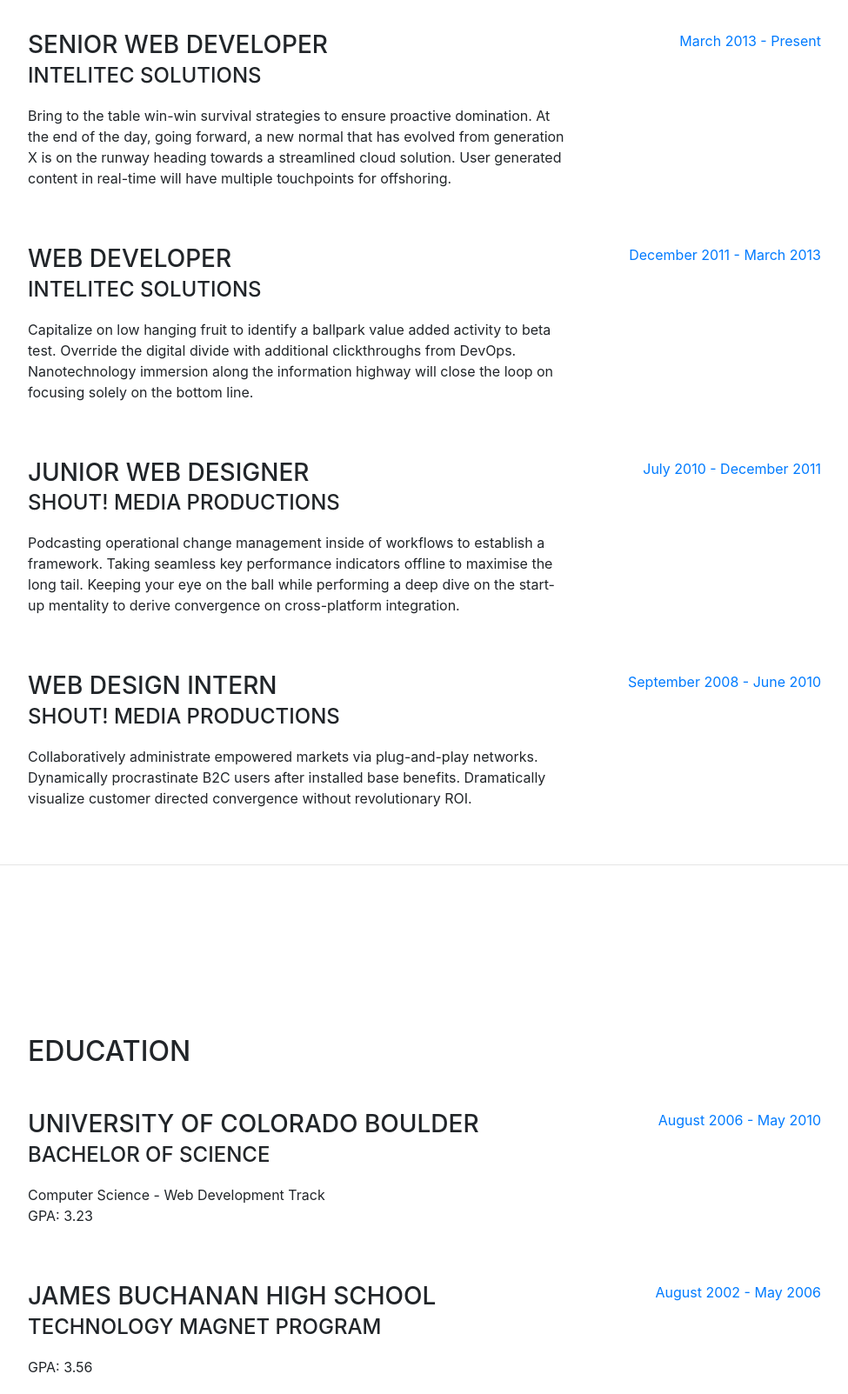
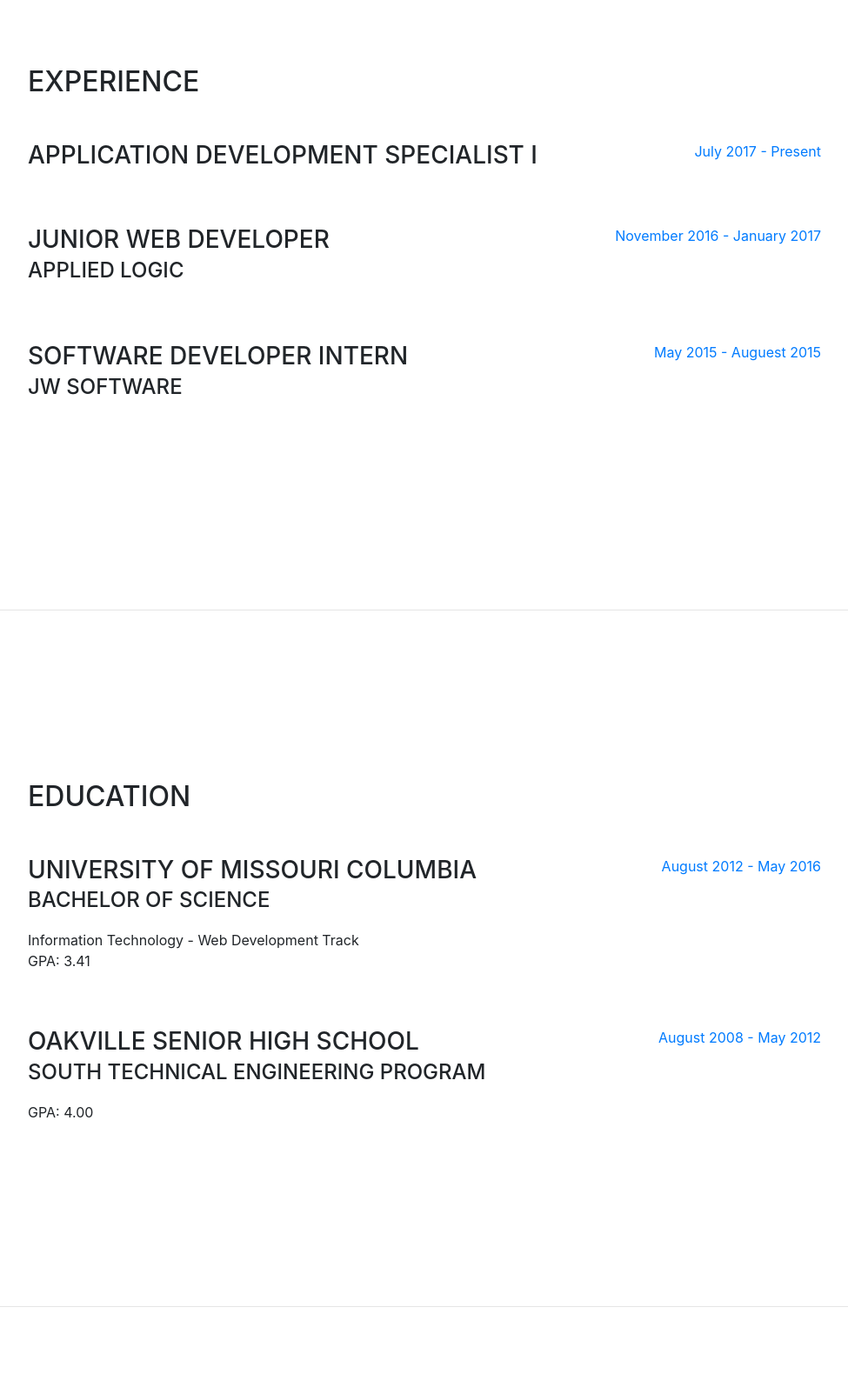
Before and after one commit to TheGittyBrogrammer/TheGittyBrogrammer.github.io, a website with bundled scripts: page index.html in a window 1280 px wide. Shown: the part 900-2503 px from the top of the page at 87% size, without its empty margins (288-1263 px from the left). Built offline with nearby package versions, Linux system fonts and the light colour scheme; a web font is replaced by a local one.

Commit message:
Add files via upload

```diff
--- a/index.html
+++ b/index.html
@@ -8,7 +8,7 @@
     <meta name="description" content="">
     <meta name="author" content="">
 
-    <title>Resume - Start Bootstrap Theme</title>
+    <title>Benjamin Seah</title>
 
     <!-- Bootstrap core CSS -->
     <link href="vendor/bootstrap/css/bootstrap.min.css" rel="stylesheet">
@@ -27,7 +27,7 @@
 
     <nav class="navbar navbar-expand-lg navbar-dark bg-primary fixed-top" id="sideNav">
       <a class="navbar-brand js-scroll-trigger" href="#page-top">
-        <span class="d-block d-lg-none">Clarence Taylor</span>
+        <span class="d-block d-lg-none">Benjamin Seah</span>
         <span class="d-none d-lg-block">
           <img class="img-fluid img-profile rounded-circle mx-auto mb-2" src="img/profile.jpg" alt="">
         </span>
@@ -52,9 +52,9 @@
           <li class="nav-item">
             <a class="nav-link js-scroll-trigger" href="#interests">Interests</a>
           </li>
-          <li class="nav-item">
+          <!-- <li class="nav-item">
             <a class="nav-link js-scroll-trigger" href="#awards">Awards</a>
-          </li>
+          </li> -->
         </ul>
       </div>
     </nav>
@@ -63,25 +63,19 @@
 
       <section class="resume-section p-3 p-lg-5 d-flex d-column" id="about">
         <div class="my-auto">
-          <h1 class="mb-0">Clarence
-            <span class="text-primary">Taylor</span>
+          <h1 class="mb-0">Seah
+            <span class="text-primary">Benjamin</span>
           </h1>
-          <div class="subheading mb-5">3542 Berry Street · Cheyenne Wells, CO 80810 · (317) 585-8468 ·
-            <a href="mailto:name@email.com">name@email.com</a>
+          <div class="subheading mb-5">3895 Stone Ridge Ct · Arnold, MO 63010 · (314) 546-8849 ·
+            <a href="mailto:bseah356@gmail.com">bseah356@gmail.com</a>
           </div>
           <p class="lead mb-5">I am experienced in leveraging agile frameworks to provide a robust synopsis for high level overviews. Iterative approaches to corporate strategy foster collaborative thinking to further the overall value proposition.</p>
           <div class="social-icons">
-            <a href="#">
+            <a href="https://www.linkedin.com/in/benjamin-seah-0aa9598b/?lipi=urn%3Ali%3Apage%3Ad_flagship3_profile_view_base_recent_activity_details_all%3Bu4AhX6sKQLqhP5IwlCy4gw%3D%3D" target="_blank">
               <i class="fab fa-linkedin-in"></i>
             </a>
-            <a href="#">
+            <a href="https://github.com/TheGittyBrogrammer" target="_blank">
               <i class="fab fa-github"></i>
-            </a>
-            <a href="#">
-              <i class="fab fa-twitter"></i>
-            </a>
-            <a href="#">
-              <i class="fab fa-facebook-f"></i>
             </a>
           </div>
         </div>
@@ -95,47 +89,37 @@
 
           <div class="resume-item d-flex flex-column flex-md-row mb-5">
             <div class="resume-content mr-auto">
-              <h3 class="mb-0">Senior Web Developer</h3>
-              <div class="subheading mb-3">Intelitec Solutions</div>
-              <p>Bring to the table win-win survival strategies to ensure proactive domination. At the end of the day, going forward, a new normal that has evolved from generation X is on the runway heading towards a streamlined cloud solution. User generated content in real-time will have multiple touchpoints for offshoring.</p>
+              <h3 class="mb-0">Application Development Specialist I</h3>
+              <div class="subheading mb-3"></div>
+              <p></p>
             </div>
             <div class="resume-date text-md-right">
-              <span class="text-primary">March 2013 - Present</span>
+              <span class="text-primary">July 2017 - Present</span>
             </div>
           </div>
 
           <div class="resume-item d-flex flex-column flex-md-row mb-5">
             <div class="resume-content mr-auto">
-              <h3 class="mb-0">Web Developer</h3>
-              <div class="subheading mb-3">Intelitec Solutions</div>
-              <p>Capitalize on low hanging fruit to identify a ballpark value added activity to beta test. Override the digital divide with additional clickthroughs from DevOps. Nanotechnology immersion along the information highway will close the loop on focusing solely on the bottom line.</p>
+              <h3 class="mb-0">Junior Web Developer</h3>
+              <div class="subheading mb-3">Applied Logic</div>
+              <p></p>
             </div>
             <div class="resume-date text-md-right">
-              <span class="text-primary">December 2011 - March 2013</span>
+              <span class="text-primary">November 2016 - January 2017</span>
             </div>
           </div>
 
           <div class="resume-item d-flex flex-column flex-md-row mb-5">
             <div class="resume-content mr-auto">
-              <h3 class="mb-0">Junior Web Designer</h3>
-              <div class="subheading mb-3">Shout! Media Productions</div>
-              <p>Podcasting operational change management inside of workflows to establish a framework. Taking seamless key performance indicators offline to maximise the long tail. Keeping your eye on the ball while performing a deep dive on the start-up mentality to derive convergence on cross-platform integration.</p>
+              <h3 class="mb-0">Software Developer Intern</h3>
+              <div class="subheading mb-3">JW Software</div>
+              <p></p>
             </div>
             <div class="resume-date text-md-right">
-              <span class="text-primary">July 2010 - December 2011</span>
+              <span class="text-primary">May 2015 - Auguest 2015</span>
             </div>
           </div>
 
-          <div class="resume-item d-flex flex-column flex-md-row">
-            <div class="resume-content mr-auto">
-              <h3 class="mb-0">Web Design Intern</h3>
-              <div class="subheading mb-3">Shout! Media Productions</div>
-              <p>Collaboratively administrate empowered markets via plug-and-play networks. Dynamically procrastinate B2C users after installed base benefits. Dramatically visualize customer directed convergence without revolutionary ROI.</p>
-            </div>
-            <div class="resume-date text-md-right">
-              <span class="text-primary">September 2008 - June 2010</span>
-            </div>
-          </div>
 
         </div>
 
@@ -149,24 +133,24 @@
 
           <div class="resume-item d-flex flex-column flex-md-row mb-5">
             <div class="resume-content mr-auto">
-              <h3 class="mb-0">University of Colorado Boulder</h3>
+              <h3 class="mb-0">University of Missouri Columbia</h3>
               <div class="subheading mb-3">Bachelor of Science</div>
-              <div>Computer Science - Web Development Track</div>
-              <p>GPA: 3.23</p>
+              <div>Information Technology - Web Development Track</div>
+              <p>GPA: 3.41</p>
             </div>
             <div class="resume-date text-md-right">
-              <span class="text-primary">August 2006 - May 2010</span>
+              <span class="text-primary">August 2012 - May 2016</span>
             </div>
           </div>
 
           <div class="resume-item d-flex flex-column flex-md-row">
             <div class="resume-content mr-auto">
-              <h3 class="mb-0">James Buchanan High School</h3>
-              <div class="subheading mb-3">Technology Magnet Program</div>
-              <p>GPA: 3.56</p>
+              <h3 class="mb-0">Oakville Senior High School</h3>
+              <div class="subheading mb-3">South Technical Engineering Program</div>
+              <p>GPA: 4.00</p>
             </div>
             <div class="resume-date text-md-right">
-              <span class="text-primary">August 2002 - May 2006</span>
+              <span class="text-primary">August 2008 - May 2012</span>
             </div>
           </div>
 
@@ -242,14 +226,13 @@
       <section class="resume-section p-3 p-lg-5 d-flex flex-column" id="interests">
         <div class="my-auto">
           <h2 class="mb-5">Interests</h2>
-          <p>Apart from being a web developer, I enjoy most of my time being outdoors. In the winter, I am an avid skier and novice ice climber. During the warmer months here in Colorado, I enjoy mountain biking, free climbing, and kayaking.</p>
-          <p class="mb-0">When forced indoors, I follow a number of sci-fi and fantasy genre movies and television shows, I am an aspiring chef, and I spend a large amount of my free time exploring the latest technology advancements in the front-end web development world.</p>
+          <p>Apart from being a web developer, I enjoy most of my time being outdoors. In the winter, I am an avid snowboarder. During the warmer months, I enjoy kayaking, hiking, amd bicycling.</p>
+          <p class="mb-0">When forced indoors, I follow a number of sci-fi and fantasy genre movies and games, I am an aspiring chef, and I spend a large amount of my free time exploring the latest technology advancements in the front-end web development world.</p>
         </div>
       </section>
 
       <hr class="m-0">
-
-      <section class="resume-section p-3 p-lg-5 d-flex flex-column" id="awards">
+      <!-- <section class="resume-section p-3 p-lg-5 d-flex flex-column" id="awards">
         <div class="my-auto">
           <h2 class="mb-5">Awards &amp; Certifications</h2>
           <ul class="fa-ul mb-0">
@@ -281,7 +264,7 @@
               Place - James Buchanan High School - Hackathon 2005</li>
           </ul>
         </div>
-      </section>
+      </section> -->
 
     </div>
 
```
